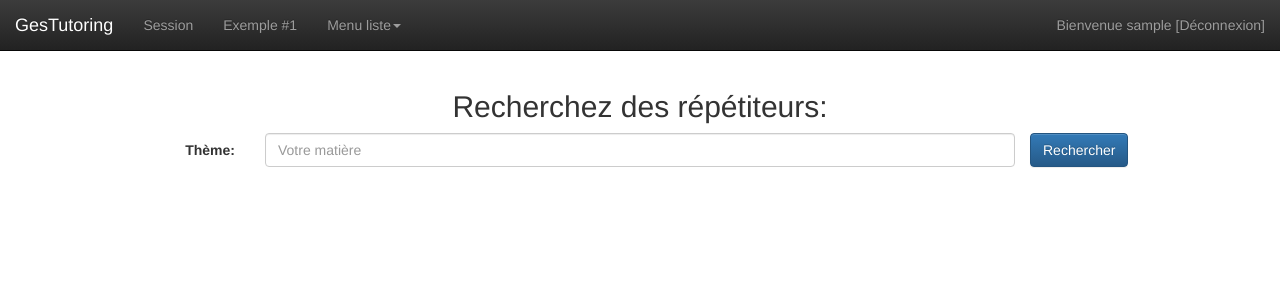
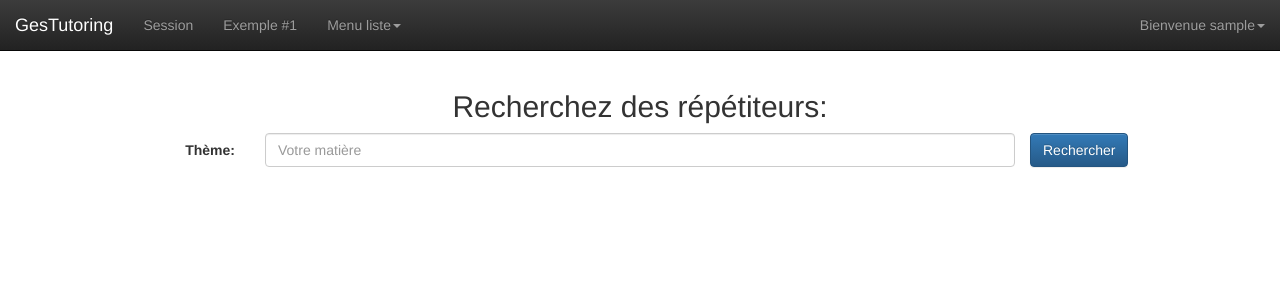
Before and after one commit to Miguelito993/TB_Gestutoring, a PHP site: page /changeStatus/index.php in a window 1280 px wide. Shown: the top 300 px of the page. Run offline with PHP 8.4, Linux system fonts and the light colour scheme; the visitor is signed in with stand-in values (Sample User, id 1); some libraries are stand-ins or nearby versions.

Commit message:
Adding a menu for user info when he has logged into website

```diff
--- a/inc/inc_navigation.php
+++ b/inc/inc_navigation.php
@@ -21,7 +21,13 @@
                 if (!isset($_SESSION['pseudo'])) {
                     echo '<li><a href="./connexion.php">Se connecter</a></li><li><a href="./inscription.php">S\'inscrire</a></li>';
                 } else {
-                    echo '<li><a href="./logout.php">Bienvenue ' . $_SESSION['pseudo'] . ' [Déconnexion]</a></li>';
+                    echo '<li class="dropdown">
+                            <a href="#" class="dropdown-toggle" data-toggle="dropdown" role="button" aria-haspopup="true" aria-expanded="false">Bienvenue ' . $_SESSION['pseudo'] . '<span class="caret"></span></a>
+                            <ul class="dropdown-menu">
+                                <li><a href="#">Exemple #2</a></li>
+                                <li><a href="./logout.php">Déconnexion</a></li>
+                            </ul>
+                          </li>';
                 }
                 ?>
             </ul>
```
